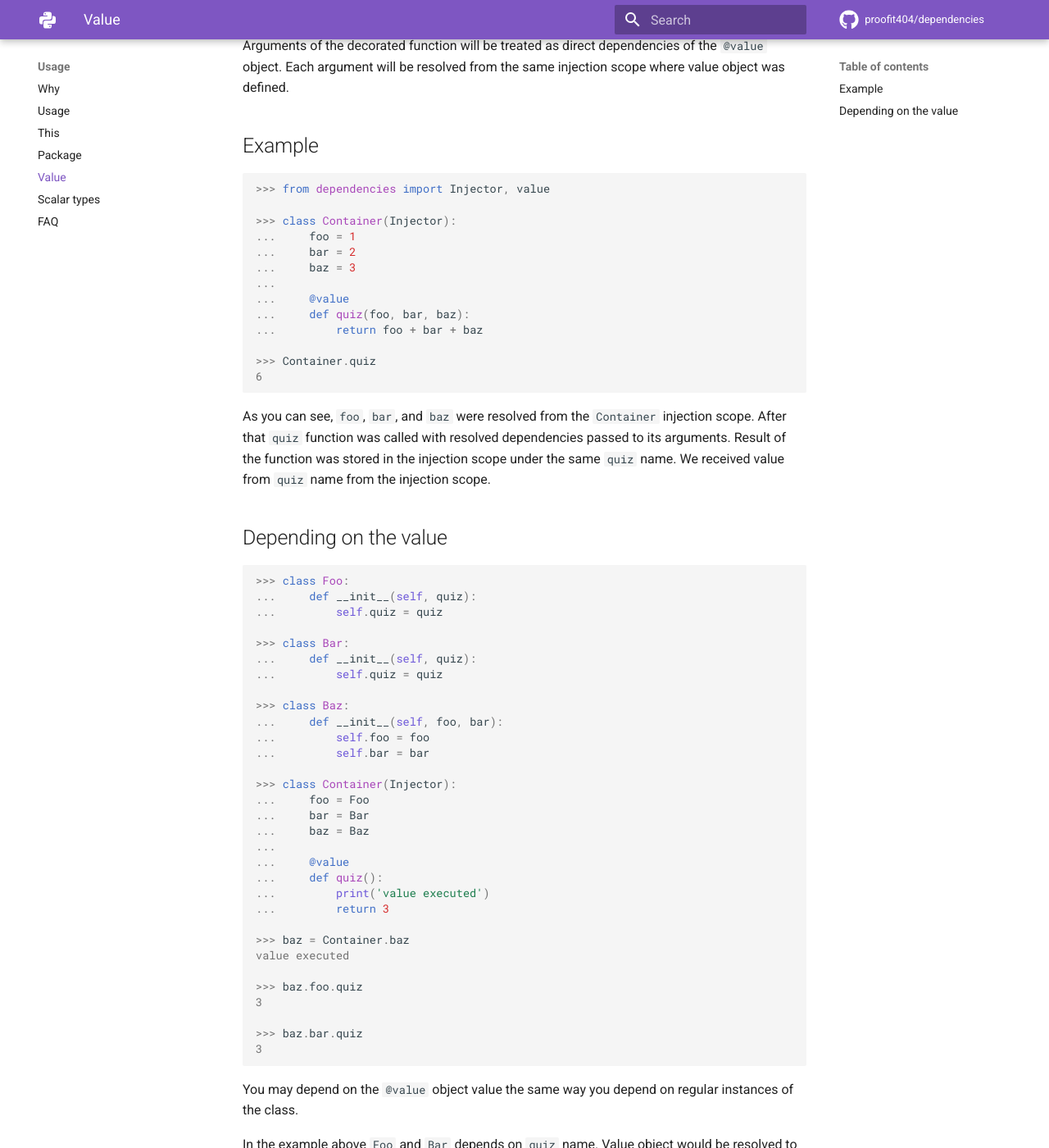
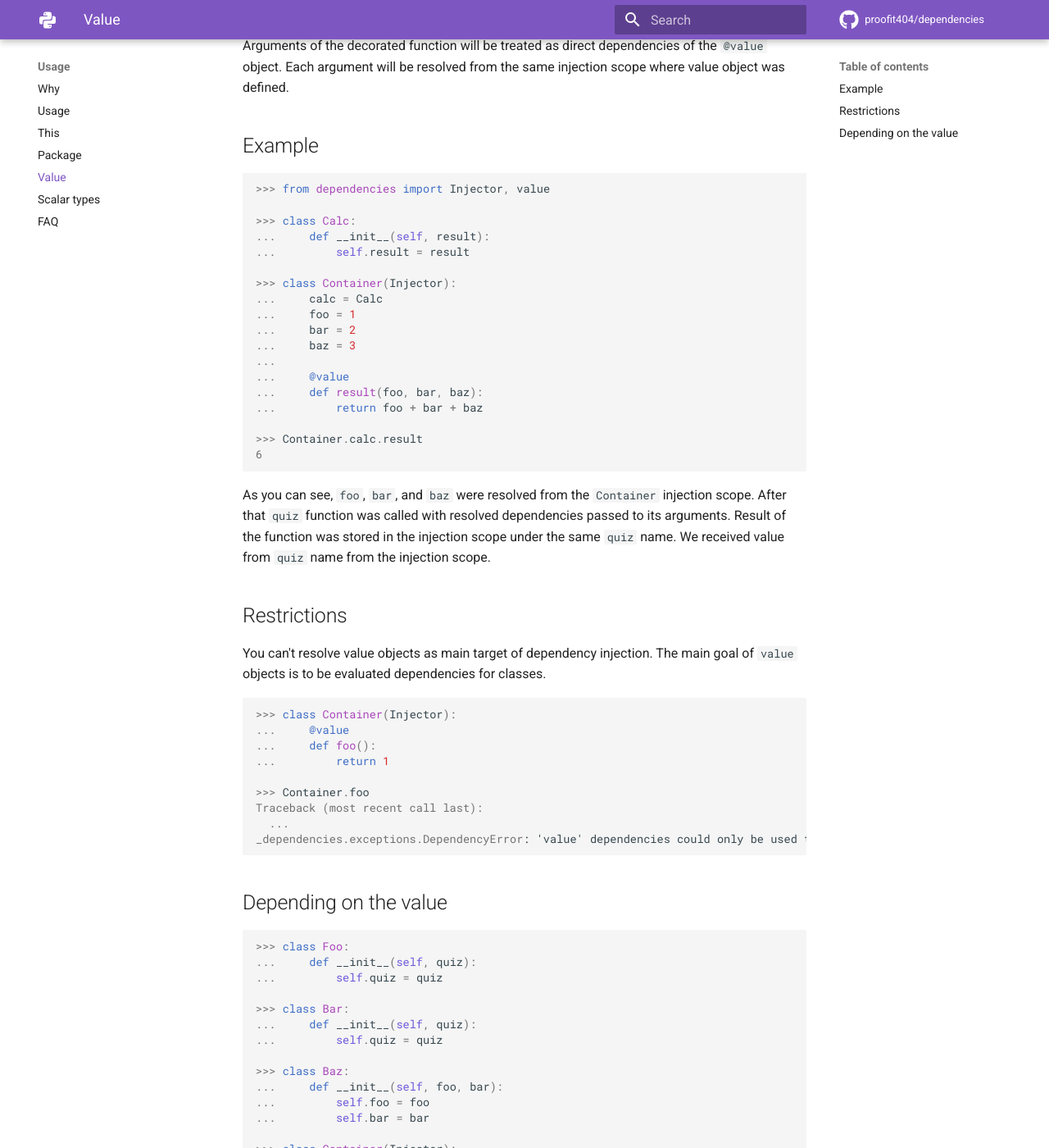
Before and after one commit to proofit404/dependencies, an MkDocs documentation site: the page built from docs/value.md, in a window 1280 px wide and 1400 px high, scrolled down 386 px. Shown: the whole window at 82% size. Built offline with MkDocs 1.6.1 and Material for MkDocs 9.7.7, drawn with Linux system fonts in a browser that asks for light colours; comment, search, counter and statistics services are not loaded.

Commit message:
docs: explain value objects can not be resolved directly #473

````diff
--- a/docs/value.md
+++ b/docs/value.md
@@ -22,16 +22,21 @@ scope where value object was defined.
 
 >>> from dependencies import Injector, value
 
+>>> class Calc:
+...     def __init__(self, result):
+...         self.result = result
+
 >>> class Container(Injector):
+...     calc = Calc
 ...     foo = 1
 ...     bar = 2
 ...     baz = 3
 ...
 ...     @value
-...     def quiz(foo, bar, baz):
+...     def result(foo, bar, baz):
 ...         return foo + bar + baz
 
->>> Container.quiz
+>>> Container.calc.result
 6
 
 ```
@@ -41,6 +46,25 @@ injection scope. After that `quiz` function was called with resolved
 dependencies passed to its arguments. Result of the function was stored in the
 injection scope under the same `quiz` name. We received value from `quiz` name
 from the injection scope.
+
+## Restrictions
+
+You can't resolve value objects as main target of dependency injection. The main
+goal of `value` objects is to be evaluated dependencies for classes.
+
+```pycon
+
+>>> class Container(Injector):
+...     @value
+...     def foo():
+...         return 1
+
+>>> Container.foo
+Traceback (most recent call last):
+  ...
+_dependencies.exceptions.DependencyError: 'value' dependencies could only be used to instantiate classes
+
+```
 
 ## Depending on the value
 
````
Also changed, not shown: docs/descriptors.md (+5 -7 lines).
